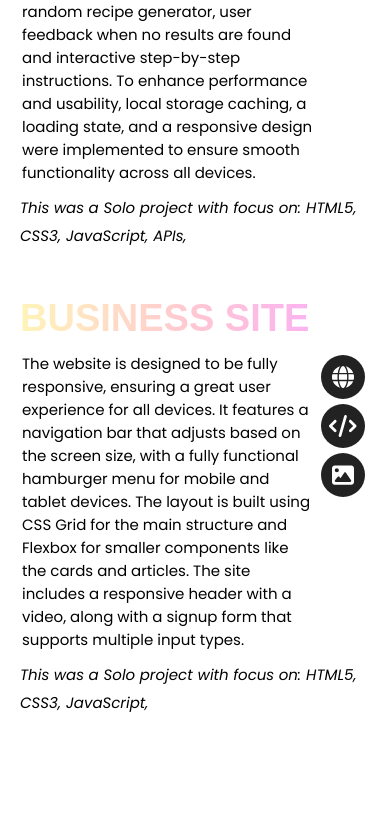
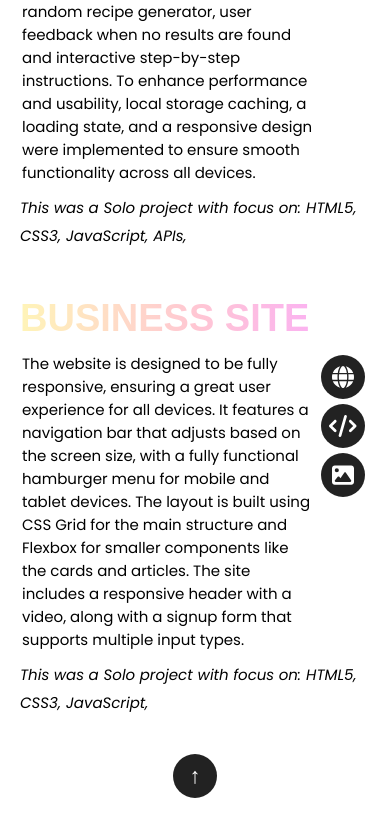
Before and after one commit to ssofiejohansson/portfolio, a React (Vite) app: page /projects in a window 390 px wide. Shown: the part 3141-3977 px from the top of the page. Before the commit the page ends 3925 px from the top, so only its background shows below. Built offline with nearby package versions, Linux system fonts and the light colour scheme; a web font is replaced by a local one.

Commit message:
edit height in mobile

```diff
--- a/src/index.css
+++ b/src/index.css
@@ -16,11 +16,7 @@ html {
   scroll-behavior: smooth;
 }
 
-body {
-  margin: 0;
-  padding: 0;
-}
-
+body,
 h1,
 h2,
 h3,
--- a/src/sections/Header.jsx
+++ b/src/sections/Header.jsx
@@ -22,6 +22,7 @@ export const HeaderText = styled.div`
   width: 100%;
   padding: 20px;
   margin-top: 50px;
+  min-height: 100dvh;
 
   @media (min-width: 768px) {
     align-items: center;
@@ -53,6 +54,7 @@ export const Bio = styled.div`
 
 export const HeaderImg = styled.div`
   width: 100%;
+  min-height: 100dvh;
 
   @media (min-width: 768px) {
     width: 50%;
@@ -66,7 +68,7 @@ export const ProfileImg = styled.img`
   margin: 0 auto;
   object-fit: cover;
   object-position: center center;
-  max-height: 400px;
+
 
   @media (min-width: 768px) {
   display: block;
@@ -75,7 +77,7 @@ export const ProfileImg = styled.img`
   object-fit: cover;
   object-position: center center;
   margin: 0 auto;
-  max-height: 100%;
+
   }
 `
 
--- a/src/sections/Projects.jsx
+++ b/src/sections/Projects.jsx
@@ -1,5 +1,6 @@
 import styled from "styled-components";
 
+import { ButtonBase } from "./components/Button"
 import { Cards } from "./components/Cards";
 
 const ProjectsContainer = styled.section`
@@ -17,8 +18,9 @@ const ProjectsContainer = styled.section`
 
 export const Projects = () => {
   return (
-    <ProjectsContainer>
+    <ProjectsContainer id="top">
       <Cards />
+      <ButtonBase href="#top" title="Back to top">↑</ButtonBase>
     </ProjectsContainer>
   );
 };
--- a/src/sections/components/Button.jsx
+++ b/src/sections/components/Button.jsx
@@ -1,6 +1,6 @@
 import styled from 'styled-components';
 
-const ButtonBase = styled.a`
+export const ButtonBase = styled.a`
     display: flex;
     justify-content: center;
     align-items: center;
@@ -19,6 +19,7 @@ const ButtonBase = styled.a`
     &:hover {
         background: var(--secondary);
         color: var(--primary);
+         text-decoration: none;
     }
 `;
 
```
